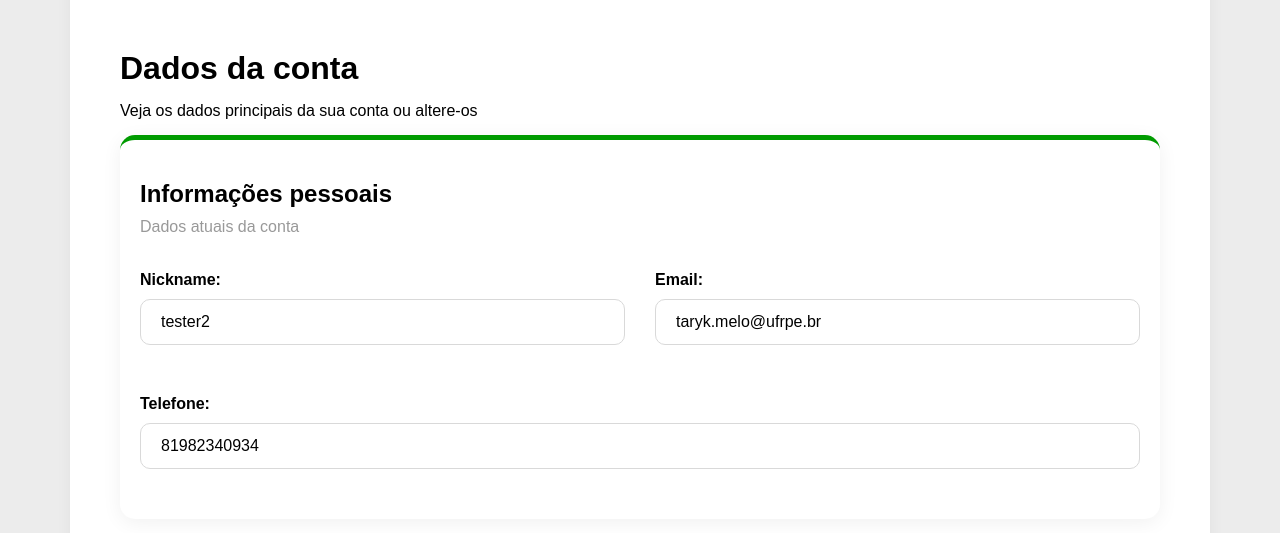
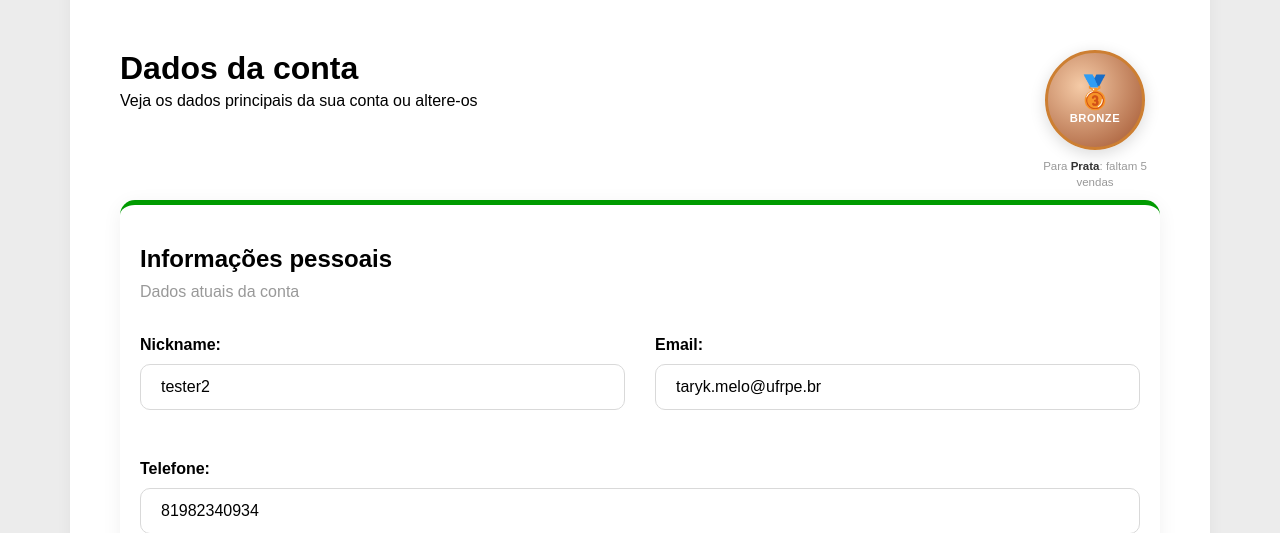
Before and after one commit to TarykMelo/PassaPraFrente-django, a Django app: page /conta/ in a window 1280 px wide. Shown: the part 104-637 px from the top of the page. Run offline with Django 5.2, Linux system fonts and the light colour scheme; a user stored in the database is signed in; data that the repository does not hold is empty.

Commit message:
Sistema de badges adicionado

```diff
--- a/passaprafrente/accounts/views.py
+++ b/passaprafrente/accounts/views.py
@@ -159,13 +159,56 @@ class UserMenuView(LoginRequiredMixin, View):
         })
 
 
+def calcular_badge(user):
+    vendas = user.total_avaliacoes
+    media = user.media_avaliacoes
+
+    niveis = [
+        ('diamante', '💎', 'Diamante', 50, 4.6, None, None),
+        ('platina',  '🔷', 'Platina',  25, 4.4, 'Diamante', (50, 4.6)),
+        ('ouro',     '🥇', 'Ouro',     10, 4.0, 'Platina',  (25, 4.4)),
+        ('prata',    '🥈', 'Prata',     5, 0.0, 'Ouro',     (10, 4.0)),
+        ('bronze',   '🥉', 'Bronze',    0, 0.0, 'Prata',    (5, 0.0)),
+    ]
+
+    for nivel, icone, nome, min_vendas, min_media, proximo_nome, proximo_req in niveis:
+        if vendas >= min_vendas and media >= min_media:
+            requisitos = None
+            if proximo_req:
+                partes = []
+                vendas_faltam = proximo_req[0] - vendas
+                if vendas_faltam > 0:
+                    partes.append(f'faltam {vendas_faltam} {"venda" if vendas_faltam == 1 else "vendas"}')
+                if proximo_req[1] > 0 and media < proximo_req[1]:
+                    partes.append(f'nota ≥ {proximo_req[1]} (atual: {media})')
+                requisitos = ' e '.join(partes) if partes else None
+
+            return {
+                'badge_nivel': nivel,
+                'badge_icone': icone,
+                'badge_nome': nome,
+                'badge_proximo': proximo_nome,
+                'badge_requisitos': requisitos,
+            }
+
+    return {
+        'badge_nivel': 'bronze',
+        'badge_icone': '🥉',
+        'badge_nome': 'Bronze',
+        'badge_proximo': 'Prata',
+        'badge_requisitos': 'faça sua primeira venda',
+    }
+
+
 class ModificarDadosView(LoginRequiredMixin, View):
     def get(self, request):
-        return render(request, 'accounts/modificar_dados.html', {
+        ctx = {
             'nickname_form': NicknameForm(instance=request.user),
             'telefone_form': TelefoneForm(instance=request.user),
             'senha_form':    SenhaForm(request.user),
-        })
+        }
+        ctx.update(calcular_badge(request.user))
+        return render(request, 'accounts/modificar_dados.html', ctx)
 
     def post(self, request):
         nickname_form = NicknameForm(instance=request.user)
@@ -198,11 +241,13 @@ class ModificarDadosView(LoginRequiredMixin, View):
             messages.success(request, f"2FA {status} com sucesso!")
             return redirect('modificar_dados')
 
-        return render(request, 'accounts/modificar_dados.html', {
+        ctx = {
             'nickname_form': nickname_form,
             'telefone_form': telefone_form,
             'senha_form':    senha_form,
-        })
+        }
+        ctx.update(calcular_badge(request.user))
+        return render(request, 'accounts/modificar_dados.html', ctx)
 
 
 class DeletarContaView(LoginRequiredMixin, View):
@@ -273,14 +318,16 @@ class PerfilVendedorView(View):
 
         voltar = request.GET.get('voltar', '/')
 
-        return render(request, 'accounts/perfil_vendedor.html',{
+        ctx = {
             'vendedor': vendedor,
             'feedbacks': feedbacks,
             'denuncias': denuncias,
             'total_finalizados': total_finalizados,
             'denuncias_confirmadas': denuncias_confirmadas,
             'voltar': voltar,
-        })
+        }
+        ctx.update(calcular_badge(vendedor))
+        return render(request, 'accounts/perfil_vendedor.html', ctx)
 
 class EsqueciSenhaView(View):
 
--- a/passaprafrente/static/accounts/modificar_dados.css
+++ b/passaprafrente/static/accounts/modificar_dados.css
@@ -30,6 +30,117 @@ main h1,
 main p{
     margin-bottom: 15px;
 }
+
+/* Dados header with badge */
+
+.dados_header {
+    display: flex;
+    justify-content: space-between;
+    align-items: flex-start;
+    margin-bottom: 10px;
+}
+
+.dados_header_text h1 {
+    margin-bottom: 5px;
+}
+
+/* Badge */
+
+.badge_container {
+    display: flex;
+    flex-direction: column;
+    align-items: center;
+    gap: 8px;
+    min-width: 120px;
+}
+
+.badge {
+    display: flex;
+    flex-direction: column;
+    align-items: center;
+    justify-content: center;
+    width: 100px;
+    height: 100px;
+    border-radius: 50%;
+    gap: 4px;
+    box-shadow: 0 4px 16px rgba(0,0,0,0.15);
+    transition: transform 0.2s;
+}
+
+.badge:hover {
+    transform: scale(1.06);
+}
+
+.badge_icon {
+    font-size: 2rem;
+    line-height: 1;
+}
+
+.badge_name {
+    font-size: 0.7rem;
+    font-weight: bold;
+    text-transform: uppercase;
+    letter-spacing: 0.05em;
+}
+
+.badge_bronze {
+    background: radial-gradient(circle at 35% 35%, #f5cba7, #a0522d);
+    color: #fff;
+    border: 3px solid #cd7f32;
+}
+
+.badge_prata {
+    background: radial-gradient(circle at 35% 35%, #f0f0f0, #8a8a8a);
+    color: #fff;
+    border: 3px solid #c0c0c0;
+}
+
+.badge_ouro {
+    background: radial-gradient(circle at 35% 35%, #fff176, #b8860b);
+    color: #fff;
+    border: 3px solid #ffd700;
+    box-shadow: 0 4px 16px rgba(255, 215, 0, 0.4);
+}
+
+.badge_platina {
+    background: radial-gradient(circle at 35% 35%, #e0f7fa, #5c9ead);
+    color: #fff;
+    border: 3px solid #90caf9;
+    box-shadow: 0 4px 16px rgba(100, 181, 246, 0.4);
+}
+
+.badge_diamante {
+    background: radial-gradient(circle at 35% 35%, #e8f5e9, #1565c0);
+    color: #fff;
+    border: 3px solid #64b5f6;
+    box-shadow: 0 6px 20px rgba(33, 150, 243, 0.45);
+    animation: badge_pulse 2.5s ease-in-out infinite;
+}
+
+@keyframes badge_pulse {
+    0%, 100% { box-shadow: 0 6px 20px rgba(33, 150, 243, 0.45); }
+    50%       { box-shadow: 0 6px 28px rgba(33, 150, 243, 0.75); }
+}
+
+.badge_legend {
+    font-size: 0.72rem;
+    color: var(--grey-subtitle);
+    text-align: center;
+    max-width: 130px;
+    line-height: 1.4;
+    margin: 0 !important;
+}
+
+.badge_legend strong {
+    color: #333;
+}
+
+.badge_max {
+    color: var(--green1) !important;
+    font-weight: bold;
+}
+
+/* Boxes para modificar o produto */
 
 .box{
     display: flex;
--- a/passaprafrente/templates/accounts/modificar_dados.html
+++ b/passaprafrente/templates/accounts/modificar_dados.html
@@ -12,8 +12,23 @@
 {% block content %}
 <main>
     <div class="container">
-        <h1>Dados da conta</h1>
-        <p>Veja os dados principais da sua conta ou altere-os</p>
+        <div class="dados_header">
+            <div class="dados_header_text">
+                <h1>Dados da conta</h1>
+                <p>Veja os dados principais da sua conta ou altere-os</p>
+            </div>
+            <div class="badge_container">
+                <div class="badge badge_{{ badge_nivel }}">
+                    <div class="badge_icon">{{ badge_icone }}</div>
+                    <div class="badge_name">{{ badge_nome }}</div>
+                </div>
+                {% if badge_proximo %}
+                    <p class="badge_legend">Para <strong>{{ badge_proximo }}</strong>: {{ badge_requisitos }}</p>
+                {% else %}
+                    <p class="badge_legend badge_max">🏆 Nível máximo atingido! Parabéns!</p>
+                {% endif %}
+            </div>
+        </div>
 
         <div class="box personal_box">
             <div class="box_border"></div>
```
Also changed, not shown: passaprafrente/static/accounts/perfil_vendedor.css (+93 -0 lines), passaprafrente/templates/accounts/perfil_vendedor.html (+12 -0 lines).
